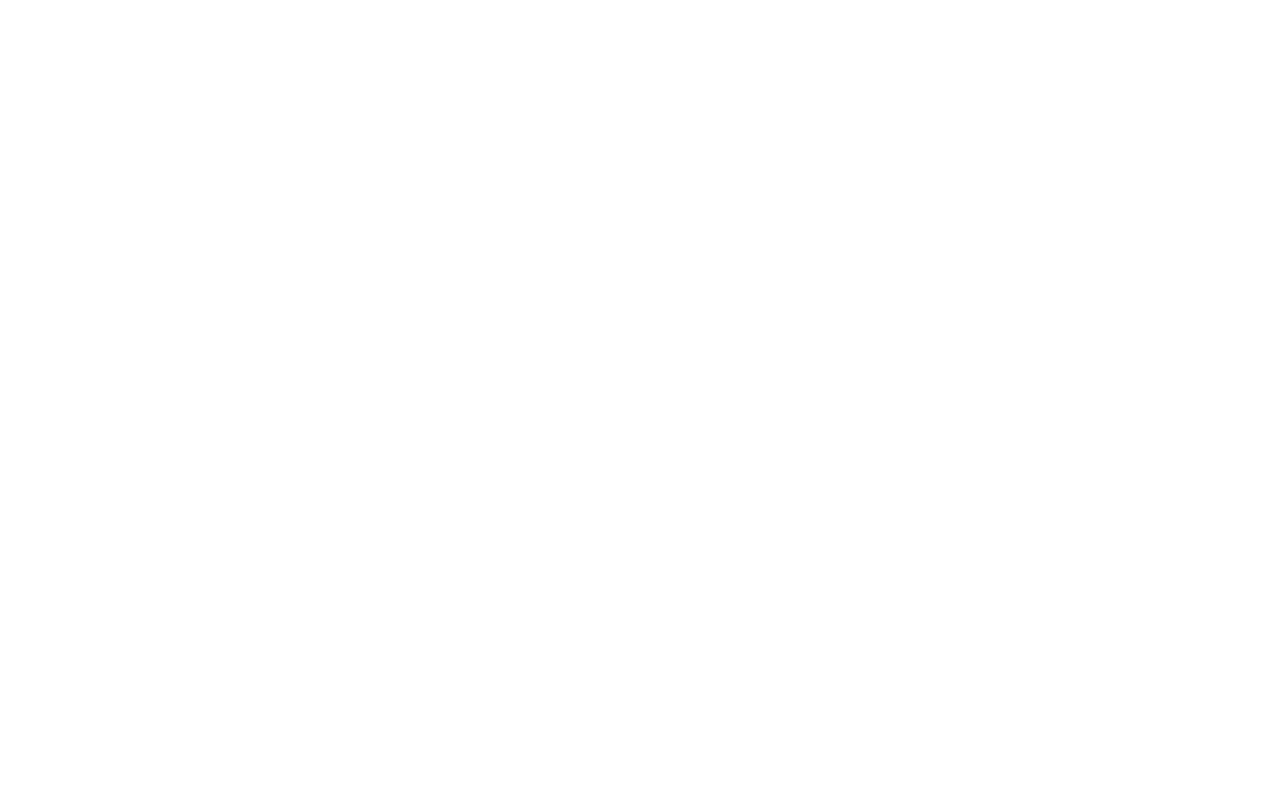
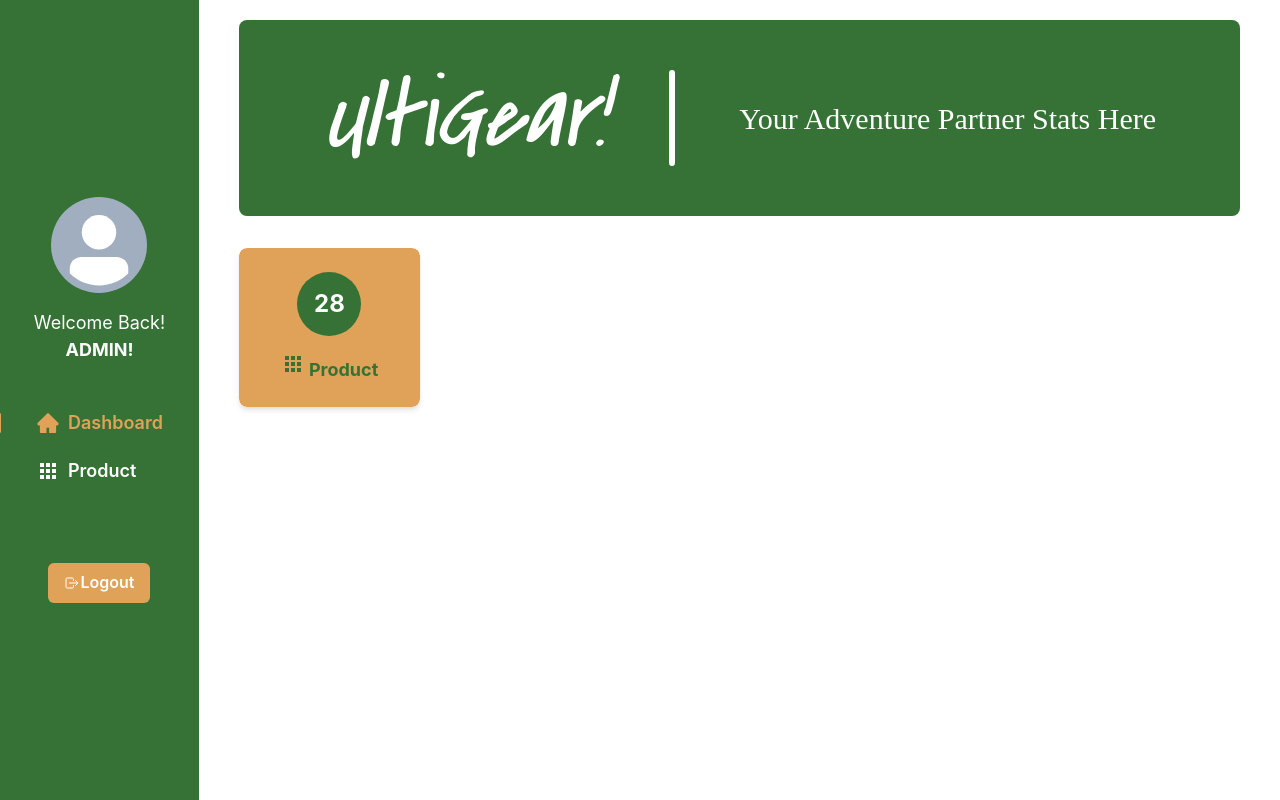
Before and after one commit to rasyidskrrtt/MSIB_Final_Project_Team_4, a React (Vite) app in the folder UltiGear_FE/: page /dashboard in a window 1280 px wide. Before the commit this address had no page. Built offline with nearby package versions, Linux system fonts and the light colour scheme.

Commit message:
add: adminSection

```diff
--- a/UltiGear_FE/src/App.jsx
+++ b/UltiGear_FE/src/App.jsx
@@ -1,13 +1,14 @@
-import { BrowserRouter as Router, Routes, Route } from 'react-router-dom';
-import Login from './pages/Login';
-import HomePage from './pages/HomePage';
-import Regist from './pages/Regist';
-import Cart from './pages/Cart';
-import MyOrders from './pages/MyOrders';
-import EditProfile from './pages/EditProfile';
-import NotFound from './pages/NotFound';
-import Product from './pages/Product';
-import PaymentMethod from './pages/PaymentMethod';
+import { BrowserRouter as Router, Routes, Route } from "react-router-dom";
+import Login from "./pages/Login";
+import HomePage from "./pages/HomePage";
+import Regist from "./pages/Regist";
+import Cart from "./pages/Cart";
+import MyOrders from "./pages/MyOrders";
+import EditProfile from "./pages/EditProfile";
+import NotFound from "./pages/NotFound";
+import Product from "./pages/Product";
+import PaymentMethod from "./pages/PaymentMethod";
+import Dashboard from "./pages/adminSection/Dashboard";
 
 function App() {
   return (
@@ -18,10 +19,11 @@
         <Route path="/home" element={<HomePage />} />
         <Route path="/cart" element={<Cart />} />
         <Route path="/myorders" element={<MyOrders />} />
-        <Route path="/EditProfile" element={<EditProfile />} />
+        <Route path="/editprofile" element={<EditProfile />} />
         <Route path="/notfound" element={<NotFound />} />
-        <Route path="/Product" element={<Product />} />
-        <Route path="/paymentMethod" element={<PaymentMethod />} />
+        <Route path="/product" element={<Product />} />
+        <Route path="/paymentmethod" element={<PaymentMethod />} />
+        <Route path="/dashboard" element={<Dashboard />} />
       </Routes>
     </Router>
   );
--- /dev/null
+++ b/UltiGear_FE/src/components/SideBarAdmin.jsx
@@ -0,0 +1,114 @@
+import React from "react";
+import {
+  Avatar,
+  Box,
+  Button,
+  HStack,
+  Text,
+  VStack,
+} from "@chakra-ui/react";
+import { IoLogOutOutline } from "react-icons/io5";
+import { AiFillHome } from "react-icons/ai";
+import { MdApps } from "react-icons/md";
+import { useNavigate, useLocation } from "react-router-dom";
+
+const SideBarAdmin = () => {
+  const name = "ADMIN!";
+  const navigate = useNavigate();
+  const location = useLocation();
+
+  const isActive = (path) => location.pathname === path;
+
+  return (
+    <HStack>
+      <Box
+        bg="#367236"
+        color="white"
+        width="110%"
+        h="100vh"
+        top="0"
+        position="sticky"
+        padding="20px"
+        display="flex"
+        flexDirection="column"
+        alignItems="center"
+        justifyContent="center"
+      >
+        <VStack align="center" width="100%">
+          <Box textAlign="center">
+            <Avatar size={"xl"} mb={"4"} />
+            <Text fontSize={"lg"} mb={"8"}>
+              Welcome Back! <br />
+              <Text as="span" fontWeight={"bold"}>
+                {name}
+              </Text>
+            </Text>
+          </Box>
+          <VStack align={"start"} spacing={"2"}>
+            <Button
+              leftIcon={<AiFillHome size="24px" />}
+              fontSize="lg"
+              justifyContent="flex-start"
+              bg="#367236"
+              color={isActive("/dashboard") ? "#DFA258" : "white"}
+              width="100%"
+              _hover={{ color: "#DFA258" }}
+              _active={{ bg: "#367236" }}
+              position="relative"
+              pl="4"
+              onClick={() => navigate("/dashboard")}
+              _before={{
+                content: '""',
+                position: "absolute",
+                height: isActive("/dashboard") ? "50%" : "0",
+                width: "4px",
+                bg: "#DFA258",
+                left: "-23px",
+                borderRadius: "0 1.5px 1.5px 0",
+                transition: "height 0.3s ease-in-out",
+              }}
+            >
+              Dashboard
+            </Button>
+            <Button
+              leftIcon={<MdApps size="24px" />}
+              fontSize="lg"
+              justifyContent="flex-start"
+              bg="#367236"
+              color={isActive("/product") ? "#DFA258" : "white"}
+              width="100%"
+              _hover={{ color: "#DFA258" }}
+              _active={{ bg: "#367236" }}
+              position="relative"
+              pl="4"
+              onClick={() => navigate("/product")}
+              _before={{
+                content: '""',
+                position: "absolute",
+                height: isActive("/product") ? "50%" : "0",
+                width: "4px",
+                bg: "#DFA258",
+                left: "-23px",
+                borderRadius: "0 1.5px 1.5px 0",
+                transition: "height 0.3s ease-in-out",
+              }}
+            >
+              Product
+            </Button>
+          </VStack>
+          <Button
+            color={"white"}
+            bg={"#DFA258"}
+            mt={"16"}
+            _hover={{ bg: "yellow.700" }}
+            onClick={() => navigate("/")}
+          >
+            <IoLogOutOutline /> Logout
+          </Button>
+        </VStack>
+      </Box>
+    </HStack>
+  );
+};
+
+export default SideBarAdmin;
--- /dev/null
+++ b/UltiGear_FE/src/pages/adminSection/Dashboard.jsx
@@ -0,0 +1,115 @@
+// Updated Dashboard Component
+import React from "react";
+import { Box, Text, HStack, VStack } from "@chakra-ui/react";
+import SideBarAdmin from "../../components/SideBarAdmin";
+import { MdApps } from "react-icons/md";
+
+const Dashboard = () => {
+  return (
+    <HStack height="100vh" align="stretch" spacing={0}>
+      {/* Sidebar */}
+      <Box flex="0 0 15%" h="100vh">
+        <SideBarAdmin />
+      </Box>
+
+      {/* Main Content */}
+      <VStack
+        flex="1"
+        align="start"
+        padding="20px 40px"
+        spacing={8}
+        overflowY="auto"
+        height="100vh"
+      >
+        {/* Header */}
+        <Box
+          bg="#367236"
+          width="100%"
+          color="white"
+          padding="50px"
+          borderRadius="lg"
+        >
+          <HStack
+            justify="center"
+            align="center"
+            h="100%"
+            w="100%"
+            spacing={{ base: 8, md: 16 }}
+          >
+            <Text
+              fontSize={{ base: "4xl", md: "8xl" }}
+              fontWeight="medium"
+              fontStyle="italic"
+              fontFamily="'Covered By Your Grace', cursive"
+              lineHeight="1"
+            >
+              UltiGear!
+            </Text>
+            <Box
+              orientation="vertical"
+              borderColor="white"
+              height="100%"
+              borderWidth={{ base: "2px", md: "3px" }}
+              borderRadius="5px"
+            />
+            <Text
+              fontSize={{ base: "xl", md: "3xl" }}
+              fontFamily="'Poppins', cursive"
+            >
+              Your Adventure Partner Stats Here
+            </Text>
+          </HStack>
+        </Box>
+
+        {/* Dashboard Content */}
+        <Box
+          display="grid"
+          gridTemplateColumns="repeat(5, 1fr)" // Match layout with HomePage
+          gap={6} // Same gap size as HomePage
+          width="100%"
+        >
+          {/* Example Dashboard Stats */}
+          <Box
+            position="relative"
+            boxShadow="md"
+            borderRadius="lg"
+            bg="white"
+            display="flex"
+            flexDirection="column"
+            alignItems="center"
+            justifyContent="space-between"
+            overflow="hidden"
+          >
+            <VStack
+              spacing={4}
+              align="center"
+              p={6}
+              w="100%"
+              bg="#DFA258"
+              borderRadius="lg"
+            >
+              <Box
+                bg="#367236"
+                borderRadius="full"
+                w={16}
+                h={16}
+                display="flex"
+                alignItems="center"
+                justifyContent="center"
+              >
+                <Text fontSize="2xl" fontWeight="bold" color="white">
+                  28
+                </Text>
+              </Box>
+              <Text fontSize="lg" fontWeight="bold" color="#367236">
+                <MdApps size="24px" style={{ display: "inline-block" }} /> Product
+              </Text>
+            </VStack>
+          </Box>
+        </Box>
+      </VStack>
+    </HStack>
+  );
+};
+
+export default Dashboard;
```
